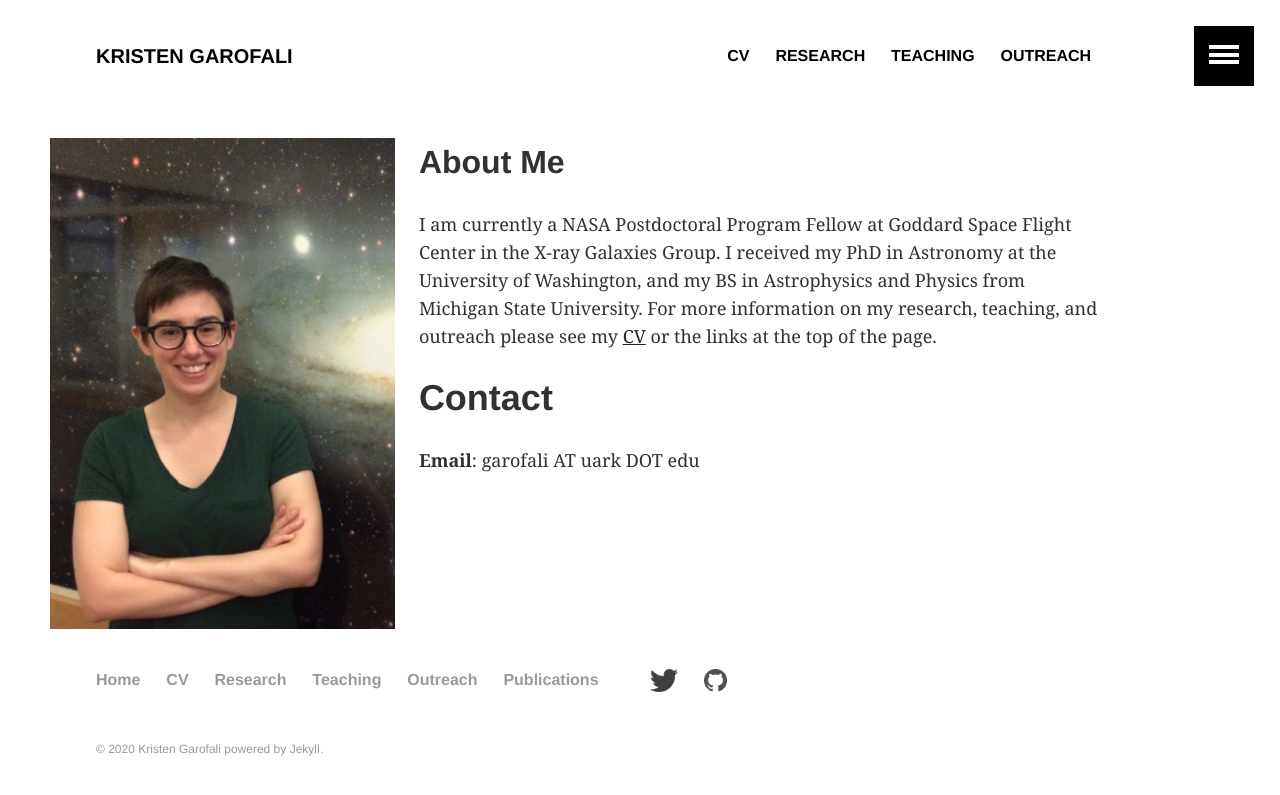
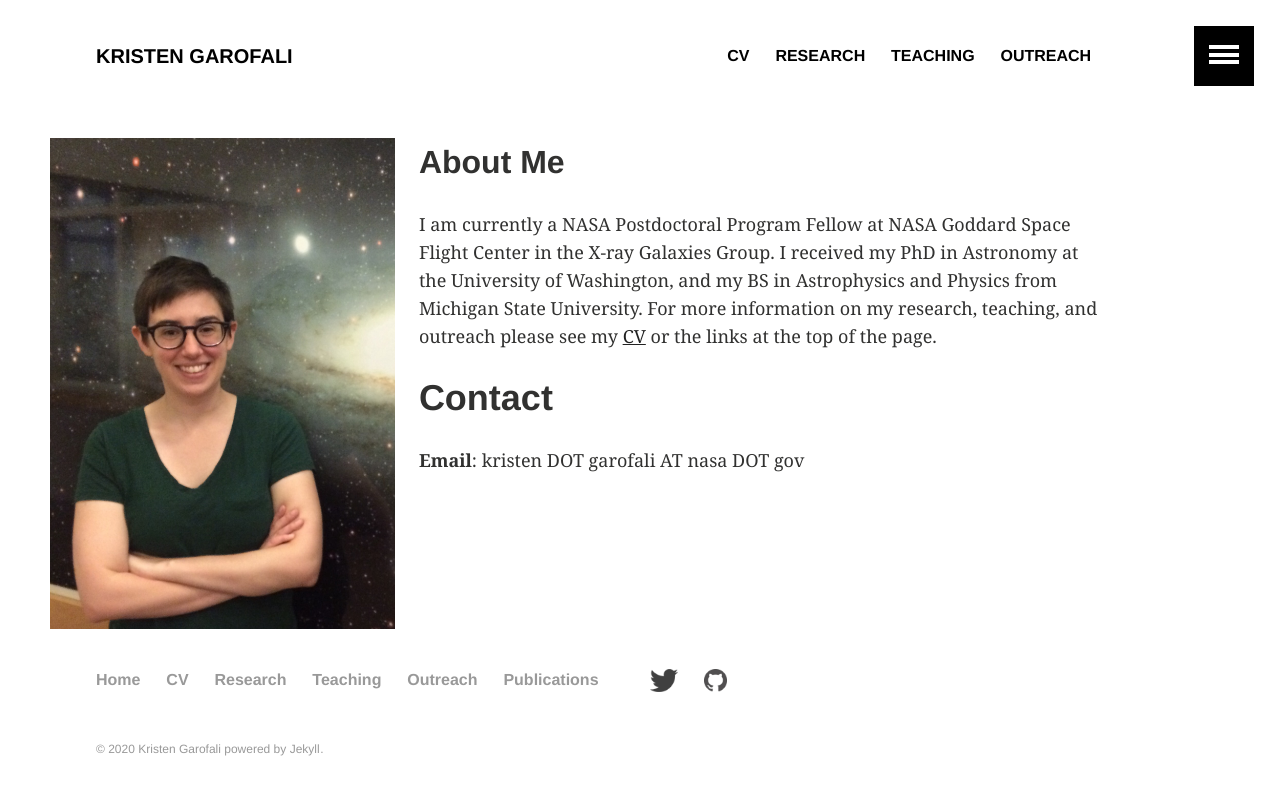
Before and after one commit to kgarofali/kgarofali.github.io, a Jekyll site: the page built from index.md, in a window 1280 px wide. Shown: the top 795 px of the page. Built offline with Jekyll 4.4.1, drawn with Linux system fonts in a browser that asks for light colours.

Commit message:
updated email

```diff
--- a/index.md
+++ b/index.md
@@ -14,8 +14,8 @@
 
 ## About Me
 <p style='text-align: left; padding-right: 150px'>
-I am currently a NASA Postdoctoral Program Fellow at Goddard Space Flight Center in the X-ray Galaxies Group. I received my PhD in Astronomy at the University of Washington, and my BS in Astrophysics and Physics from Michigan State University. For more information on my research, teaching, and outreach please see my <a href="docs/garofali_CV.pdf">CV</a> or the links at the top of the page.</p>
+I am currently a NASA Postdoctoral Program Fellow at NASA Goddard Space Flight Center in the X-ray Galaxies Group. I received my PhD in Astronomy at the University of Washington, and my BS in Astrophysics and Physics from Michigan State University. For more information on my research, teaching, and outreach please see my <a href="docs/garofali_CV.pdf">CV</a> or the links at the top of the page.</p>
 
 # Contact
 
-**Email**: garofali AT uark DOT edu
+**Email**: kristen DOT garofali AT nasa DOT gov
```
